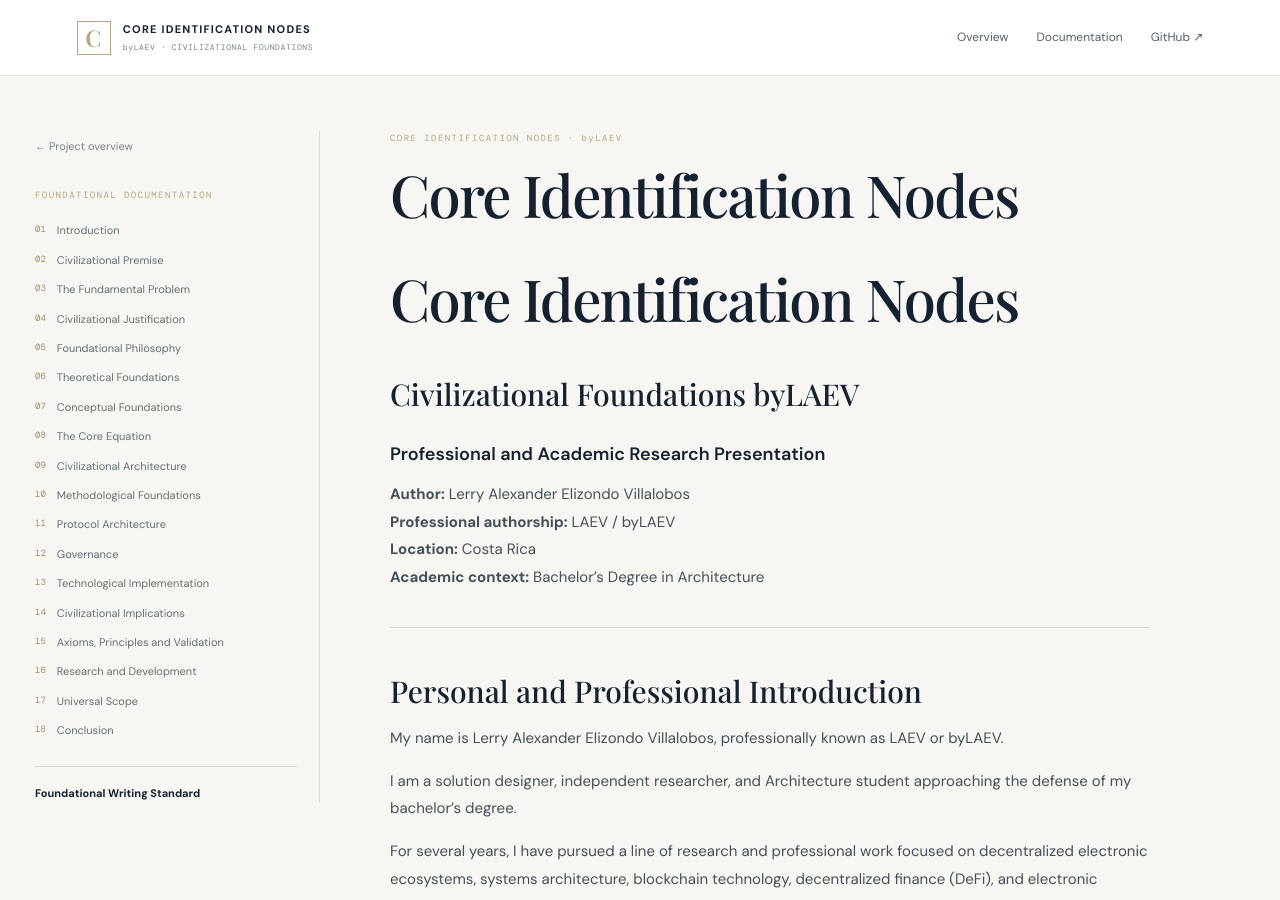
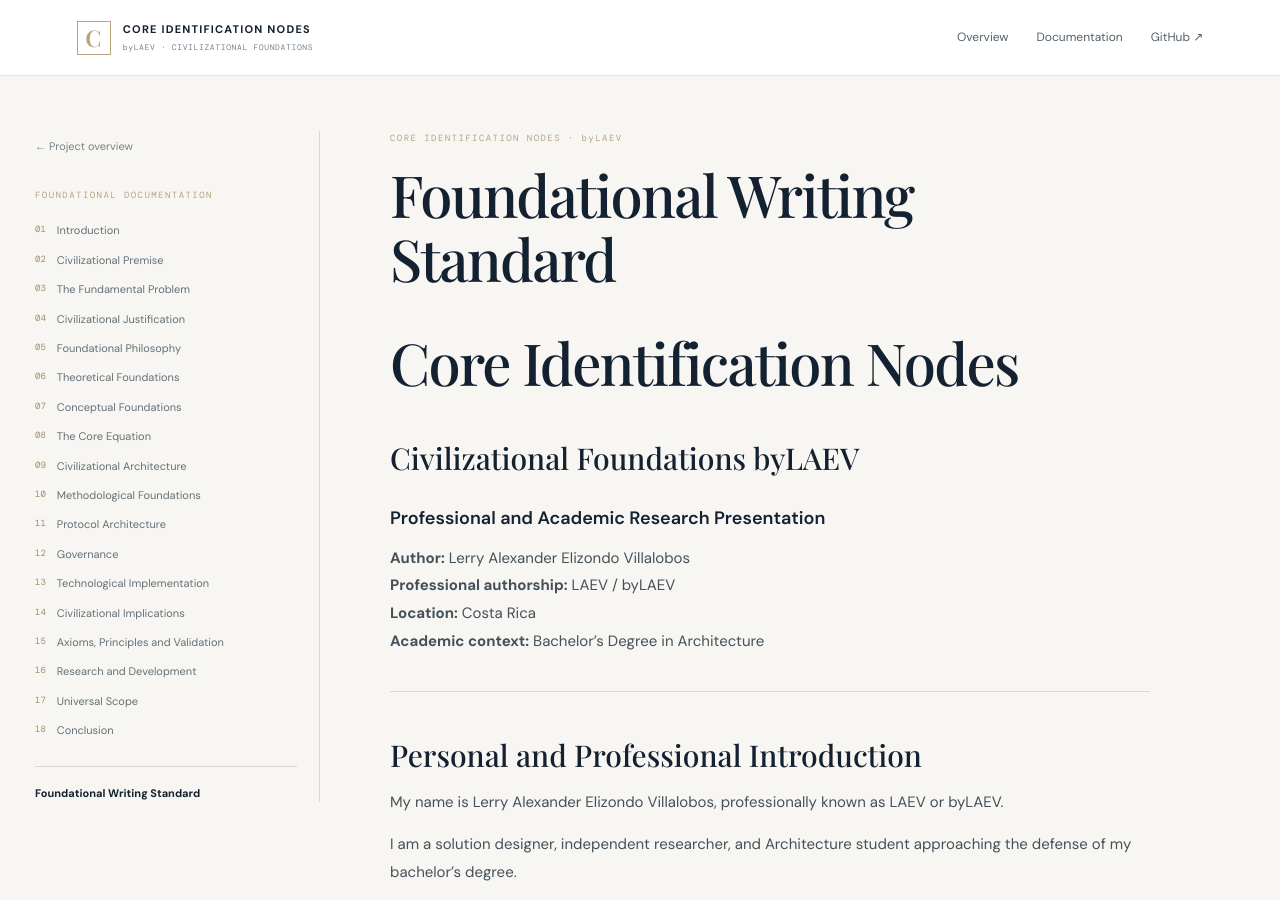
Before and after one commit to byLAEV/Core-Identification-Nodes-Civilizational-Foundations-byLAEV, a Jekyll site: the page built from docs/PROJECT-PRESENTATION.md, in a window 1280 px wide and 900 px high. Built offline with Jekyll 4.4.1, drawn with Linux system fonts in a browser that asks for light colours; some web fonts are replaced; our own code applies the rules of GitHub Pages for plain Markdown files.

Commit message:
Improve chapter layout titles and navigation

```diff
--- a/_layouts/document.html
+++ b/_layouts/document.html
@@ -1,57 +1,35 @@
 <!doctype html>
+{% assign page_slug = page.url | split: '/' | last %}
+{% assign document_title = "Foundational Writing Standard" %}
+{% for chapter in site.data.chapters %}
+  {% assign chapter_slug = chapter.file | replace: '.md', '' %}
+  {% if page_slug == chapter_slug %}
+    {% assign document_title = chapter.title %}
+  {% endif %}
+{% endfor %}
 <html lang="{{ site.lang | default: 'en' }}">
 <head>
-  <meta charset="utf-8">
-  <meta name="viewport" content="width=device-width, initial-scale=1">
-  <meta name="description" content="{{ page.title | default: site.description | escape }}">
-  <title>{{ page.title | default: site.title | escape }} · {{ site.title | escape }}</title>
+  <meta charset="utf-8"><meta name="viewport" content="width=device-width, initial-scale=1">
+  <meta name="description" content="{{ document_title | escape }} · {{ site.description | escape }}">
+  <title>{{ document_title | escape }} · {{ site.title | escape }}</title>
   <link rel="stylesheet" href="{{ '/assets/css/site.css' | relative_url }}">
 </head>
 <body class="document-page">
   <a class="skip-link" href="#main-content">Skip to content</a>
   <header class="topbar">
     <a class="brand" href="{{ '/' | relative_url }}"><span class="brand-mark">C</span><span>CORE IDENTIFICATION NODES<small>byLAEV · CIVILIZATIONAL FOUNDATIONS</small></span></a>
-    <nav class="top-nav" aria-label="Main navigation">
-      <a href="{{ '/' | relative_url }}">Overview</a>
-      <a href="{{ '/#documentation' | relative_url }}">Documentation</a>
-      <a href="https://github.com/byLAEV/Core-Identification-Nodes-Civilizational-Foundations-byLAEV">GitHub ↗</a>
-    </nav>
+    <nav class="top-nav" aria-label="Main navigation"><a href="{{ '/' | relative_url }}">Overview</a><a href="{{ '/#documentation' | relative_url }}">Documentation</a><a href="https://github.com/byLAEV/Core-Identification-Nodes-Civilizational-Foundations-byLAEV">GitHub ↗</a></nav>
   </header>
   <div class="reading-shell">
-    <aside class="chapter-sidebar">
-      <a class="back-link" href="{{ '/' | relative_url }}">← Project overview</a>
-      <p class="eyebrow">FOUNDATIONAL DOCUMENTATION</p>
-      <ol>
-        {% for chapter in site.data.chapters %}
-        <li><a {% if page.url contains chapter.file | replace: '.md', '' %}aria-current="page"{% endif %} href="{{ '/docs/' | append: chapter.file | replace: '.md', '/' | relative_url }}"><span>{{ chapter.number }}</span>{{ chapter.title }}</a></li>
-        {% endfor %}
-      </ol>
+    <aside class="chapter-sidebar"><a class="back-link" href="{{ '/' | relative_url }}">← Project overview</a><p class="eyebrow">FOUNDATIONAL DOCUMENTATION</p>
+      <ol>{% for chapter in site.data.chapters %}{% assign chapter_slug = chapter.file | replace: '.md', '' %}<li><a {% if page_slug == chapter_slug %}aria-current="page"{% endif %} href="{{ '/docs/' | append: chapter_slug | append: '/' | relative_url }}"><span>{{ chapter.number }}</span>{{ chapter.title }}</a></li>{% endfor %}</ol>
       <a class="standard-link" href="{{ '/docs/FOUNDATIONAL_WRITING_STANDARD/' | relative_url }}">Foundational Writing Standard</a>
     </aside>
-    <main id="main-content" class="document-content">
-      <div class="document-kicker">CORE IDENTIFICATION NODES · byLAEV</div>
-      <h1>{{ page.title | default: page.name | escape }}</h1>
-      {{ content }}
+    <main id="main-content" class="document-content"><div class="document-kicker">CORE IDENTIFICATION NODES · byLAEV</div><h1>{{ document_title | escape }}</h1>{{ content }}
       <nav class="chapter-pagination" aria-label="Chapter navigation">
-        {% assign current = page.url | split: '/' | last %}
-        {% for chapter in site.data.chapters %}
-          {% assign slug = chapter.file | replace: '.md', '' %}
-          {% if current == slug %}
-            {% assign previous_index = forloop.index0 | minus: 1 %}
-            {% assign next_index = forloop.index0 | plus: 1 %}
-            {% if previous_index >= 0 %}
-              {% assign previous = site.data.chapters[previous_index] %}
-              <a class="page-prev" href="{{ '/docs/' | append: previous.file | replace: '.md', '/' | relative_url }}">← {{ previous.title }}</a>
-            {% endif %}
-            {% if next_index < site.data.chapters.size %}
-              {% assign next = site.data.chapters[next_index] %}
-              <a class="page-next" href="{{ '/docs/' | append: next.file | replace: '.md', '/' | relative_url }}">{{ next.title }} →</a>
-            {% endif %}
-          {% endif %}
-        {% endfor %}
+      {% for chapter in site.data.chapters %}{% assign chapter_slug = chapter.file | replace: '.md', '' %}{% if page_slug == chapter_slug %}{% assign previous_index = forloop.index0 | minus: 1 %}{% assign next_index = forloop.index0 | plus: 1 %}{% if previous_index >= 0 %}{% assign previous = site.data.chapters[previous_index] %}<a href="{{ '/docs/' | append: previous.file | replace: '.md', '/' | relative_url }}">← {{ previous.title }}</a>{% endif %}{% if next_index < site.data.chapters.size %}{% assign next = site.data.chapters[next_index] %}<a class="page-next" href="{{ '/docs/' | append: next.file | replace: '.md', '/' | relative_url }}">{{ next.title }} →</a>{% endif %}{% endif %}{% endfor %}
       </nav>
     </main>
   </div>
   <footer class="site-footer"><span>Core Identification Nodes byLAEV</span><span>Research · Foundations · Development</span></footer>
-</body>
-</html>
+</body></html>
```
